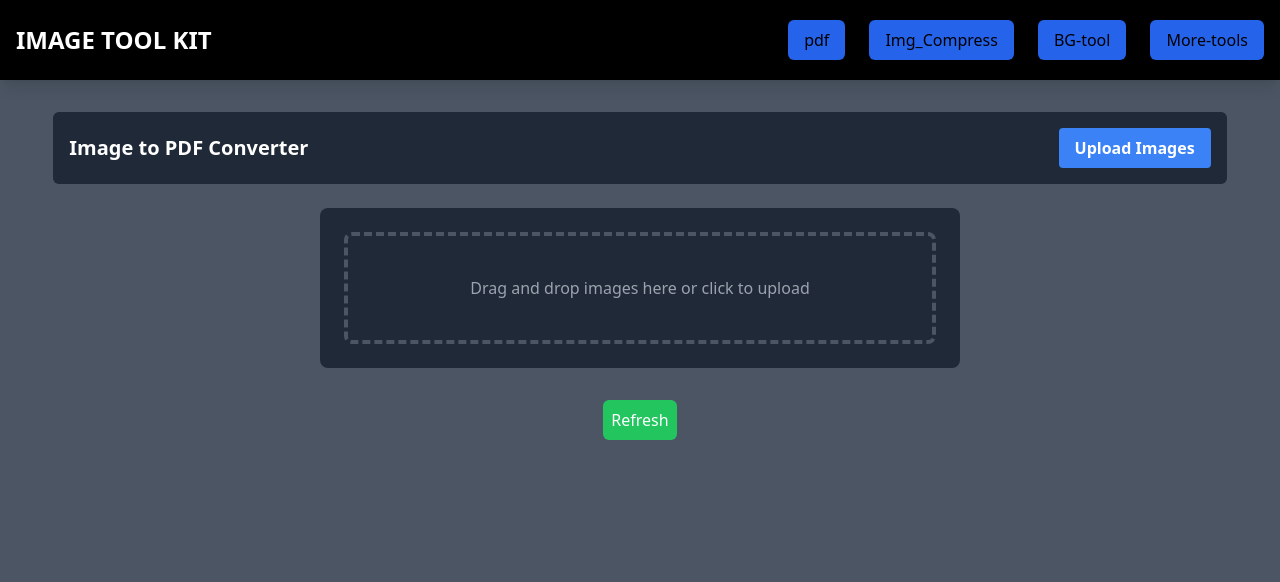
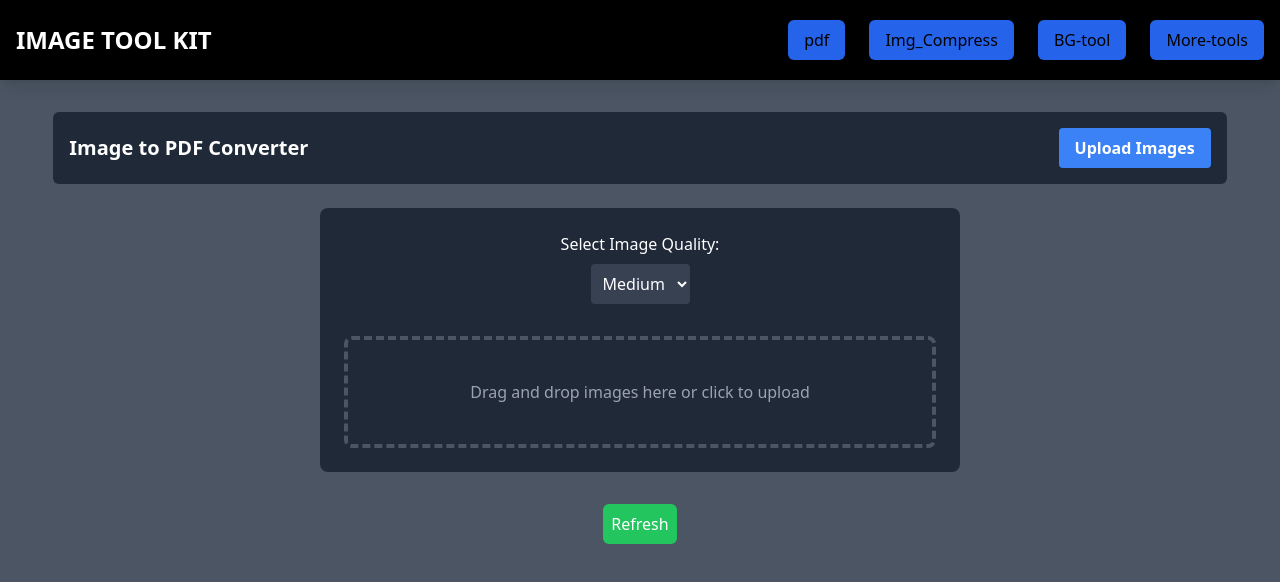
Before and after one commit to yash-io/Image-editor-Mini-project-, a React (Vite) app: page / in a window 1280 px wide. Shown: the top 582 px of the page. Built offline with nearby package versions, Linux system fonts and the light colour scheme.

Commit message:
Update component_page.jsx

```diff
--- a/src/component_page.jsx
+++ b/src/component_page.jsx
@@ -1,10 +1,11 @@
-import React, { useState } from 'react';
+import React, { useState, useEffect } from 'react';
 import jsPDF from 'jspdf';
 import { DragDropContext, Droppable, Draggable } from 'react-beautiful-dnd';
 
 const Component_pdf = () => {
     const [images, setImages] = useState([]);
-    const [quality, setQuality] = useState('medium'); // Step 1: Add state for quality
+    const [quality, setQuality] = useState('medium');
+    const [estimatedPdfSize, setEstimatedPdfSize] = useState(0);
 
     const handleImageUpload = (event) => {
         const files = event.target.files;
@@ -17,6 +18,7 @@ const Component_pdf = () => {
                     id: `image-${Date.now()}-${i}`,
                     data: reader.result,
                     name: file.name,
+                    size: file.size
                 });
                 if (newImages.length === files.length) {
                     setImages(prevImages => [...prevImages, ...newImages]);
@@ -38,6 +40,7 @@ const Component_pdf = () => {
                     id: `image-${Date.now()}-${i}`,
                     data: reader.result,
                     name: file.name,
+                    size: file.size
                 });
                 if (newImages.length === files.length) {
                     setImages(prevImages => [...prevImages, ...newImages]);
@@ -64,6 +67,29 @@ const Component_pdf = () => {
         reorderedImages.splice(result.destination.index, 0, removed);
         setImages(reorderedImages);
     };
+
+    const calculateEstimatedPdfSize = () => {
+        let qualityMultiplier;
+        switch (quality) {
+            case 'low':
+                qualityMultiplier = 0.1;
+                break;
+            case 'medium':
+                qualityMultiplier = 0.5;
+                break;
+            case 'high':
+                qualityMultiplier = 1.0;
+                break;
+            default:
+                qualityMultiplier = 0.5;
+        }
+        const totalSize = images.reduce((total, image) => total + (image.size * qualityMultiplier), 0);
+        setEstimatedPdfSize((totalSize / 1024).toFixed(2)); // Convert to KB
+    };
+
+    useEffect(() => {
+        calculateEstimatedPdfSize();
+    }, [images, quality]);
 
     const generatePDF = () => {
         const doc = new jsPDF();
@@ -115,11 +141,20 @@ const Component_pdf = () => {
                     className="hidden"
                 />
             </nav>
-            <div
-                className="w-11/12 md:w-3/4 lg:w-1/2 bg-gray-800 rounded-lg p-6 mt-6"
-                onDrop={handleDrop}
-                onDragOver={handleDragOver}
+            <div className="w-11/12 md:w-3/4 lg:w-1/2 bg-gray-800 rounded-lg p-6 mt-6">
+                <div className="flex flex-col items-center mb-4">
+                    <label htmlFor="quality" className="mb-2 text-white">Select Image Quality:</label>
+                    <select
+                        id="quality"
+                        value={quality}
+                        onChange={(e) => setQuality(e.target.value)}
+                        className="mb-4 p-2 rounded bg-gray-700 text-white"
                     >
+                        <option value="low">Low</option>
+                        <option value="medium">Medium</option>
+                        <option value="high">High</option>
+                    </select>
+                </div>
                 {images.length === 0 ? (
                     <div className="border-4 border-dashed border-gray-600 rounded-lg p-10 text-center text-gray-400">
                         Drag and drop images here or click to upload
@@ -161,17 +196,9 @@ const Component_pdf = () => {
                 )}
                 {images.length > 0 && (
                     <div className="mt-4 flex flex-col items-center">
-                        <label htmlFor="quality" className="mb-2 text-white">Select Image Quality:</label>
-                        <select
-                            id="quality"
-                            value={quality}
-                            onChange={(e) => setQuality(e.target.value)}
-                            className="mb-4 p-2 rounded bg-gray-700 text-white"
-                        >
-                            <option value="low">Low</option>
-                            <option value="medium">Medium</option>
-                            <option value="high">High</option>
-                        </select>
+                        <div className="mb-4 text-white">
+                            Estimated PDF Size: {estimatedPdfSize} KB
+                        </div>
                         <button
                             className="bg-green-500 hover:bg-green-700 text-white font-bold py-2 px-4 rounded"
                             onClick={generatePDF}
```
Lines whose indentation alone changed are shown as unchanged.
